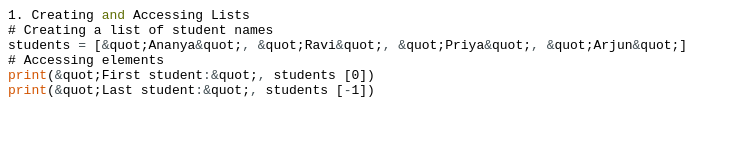
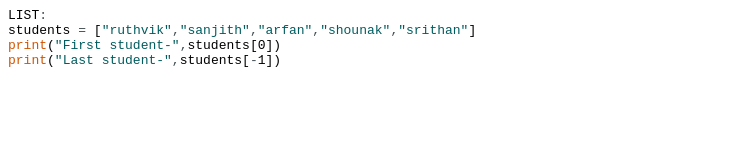
Before and after one commit to ruthvik0929/m3exam, a plain HTML site: page index.html in a window 1280 px wide. Shown: the whole page, without its empty margins (0-740 px from the left). Drawn offline with Linux system fonts and the light colour scheme.

Commit message:
Update index.html

```diff
--- a/index.html
+++ b/index.html
@@ -1,9 +1,7 @@
 <pre>
-<font color="#000000">1.</font> <font color="#000000">Creating</font> <font color="#5e6d03">and</font> <font color="#000000">Accessing</font> <font color="#000000">Lists</font>
-<font color="#000000">#</font> <font color="#000000">Creating</font> <font color="#000000">a</font> <font color="#000000">list</font> <font color="#000000">of</font> <font color="#000000">student</font> <font color="#000000">names</font>
-<font color="#000000">students</font> <font color="#434f54">=</font> <font color="#000000">[</font><font color="#434f54">&amp;</font><font color="#000000">quot</font><font color="#000000">;</font><font color="#000000">Ananya</font><font color="#434f54">&amp;</font><font color="#000000">quot</font><font color="#000000">;</font><font color="#434f54">,</font> <font color="#434f54">&amp;</font><font color="#000000">quot</font><font color="#000000">;</font><font color="#000000">Ravi</font><font color="#434f54">&amp;</font><font color="#000000">quot</font><font color="#000000">;</font><font color="#434f54">,</font> <font color="#434f54">&amp;</font><font color="#000000">quot</font><font color="#000000">;</font><font color="#000000">Priya</font><font color="#434f54">&amp;</font><font color="#000000">quot</font><font color="#000000">;</font><font color="#434f54">,</font> <font color="#434f54">&amp;</font><font color="#000000">quot</font><font color="#000000">;</font><font color="#000000">Arjun</font><font color="#434f54">&amp;</font><font color="#000000">quot</font><font color="#000000">;</font><font color="#000000">]</font>
-<font color="#000000">#</font> <font color="#000000">Accessing</font> <font color="#000000">elements</font>
-<font color="#d35400">print</font><font color="#000000">(</font><font color="#434f54">&amp;</font><font color="#000000">quot</font><font color="#000000">;</font><font color="#000000">First</font> <font color="#000000">student</font><font color="#434f54">:</font><font color="#434f54">&amp;</font><font color="#000000">quot</font><font color="#000000">;</font><font color="#434f54">,</font> <font color="#000000">students</font> <font color="#000000">[</font><font color="#000000">0</font><font color="#000000">]</font><font color="#000000">)</font>
-<font color="#d35400">print</font><font color="#000000">(</font><font color="#434f54">&amp;</font><font color="#000000">quot</font><font color="#000000">;</font><font color="#000000">Last</font> <font color="#000000">student</font><font color="#434f54">:</font><font color="#434f54">&amp;</font><font color="#000000">quot</font><font color="#000000">;</font><font color="#434f54">,</font> <font color="#000000">students</font> <font color="#000000">[</font><font color="#434f54">-</font><font color="#000000">1</font><font color="#000000">]</font><font color="#000000">)</font>
+<font color="#000000">LIST</font><font color="#434f54">:</font>
+<font color="#000000">students</font> <font color="#434f54">=</font> <font color="#000000">[</font><font color="#005c5f">&#34;ruthvik&#34;</font><font color="#434f54">,</font><font color="#005c5f">&#34;sanjith&#34;</font><font color="#434f54">,</font><font color="#005c5f">&#34;arfan&#34;</font><font color="#434f54">,</font><font color="#005c5f">&#34;shounak&#34;</font><font color="#434f54">,</font><font color="#005c5f">&#34;srithan&#34;</font><font color="#000000">]</font>
+<font color="#d35400">print</font><font color="#000000">(</font><font color="#005c5f">&#34;First student-&#34;</font><font color="#434f54">,</font><font color="#000000">students</font><font color="#000000">[</font><font color="#000000">0</font><font color="#000000">]</font><font color="#000000">)</font>
+<font color="#d35400">print</font><font color="#000000">(</font><font color="#005c5f">&#34;Last student-&#34;</font><font color="#434f54">,</font><font color="#000000">students</font><font color="#000000">[</font><font color="#434f54">-</font><font color="#000000">1</font><font color="#000000">]</font><font color="#000000">)</font>
 
 </pre>
```
